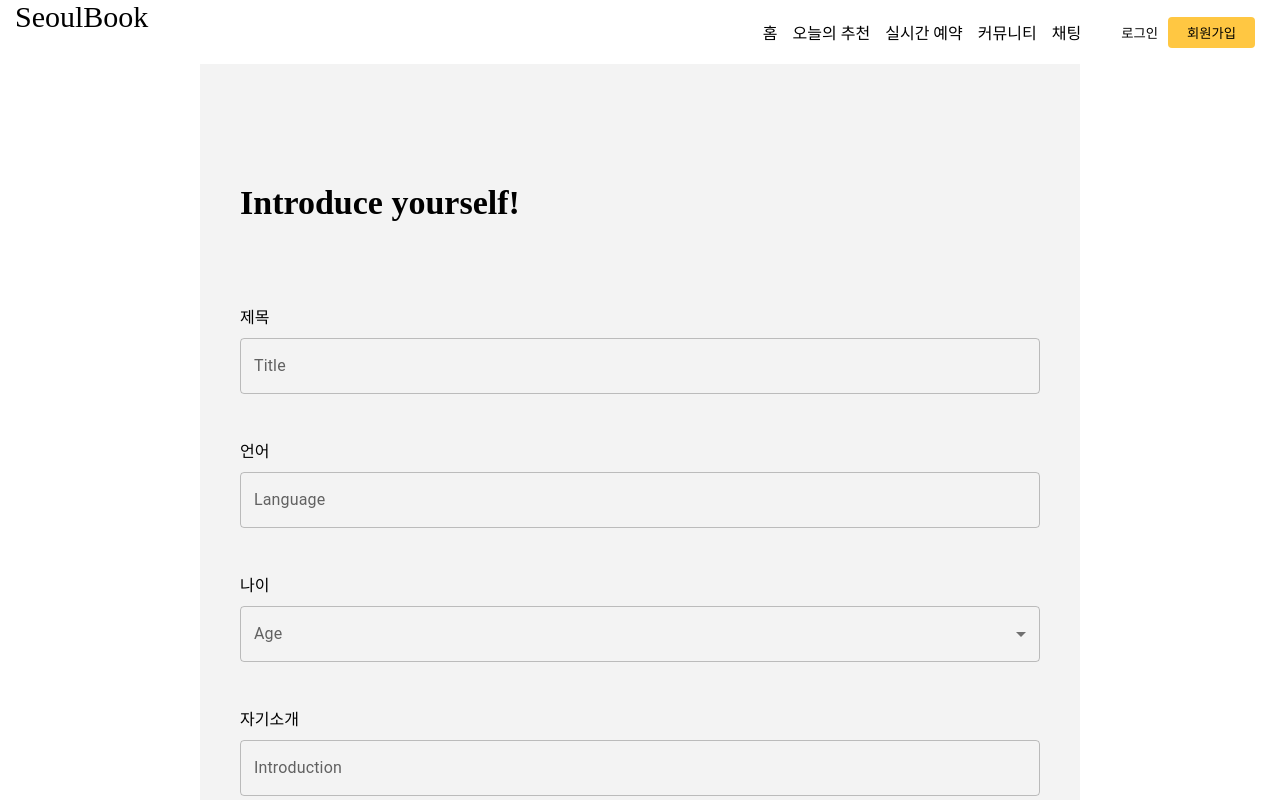
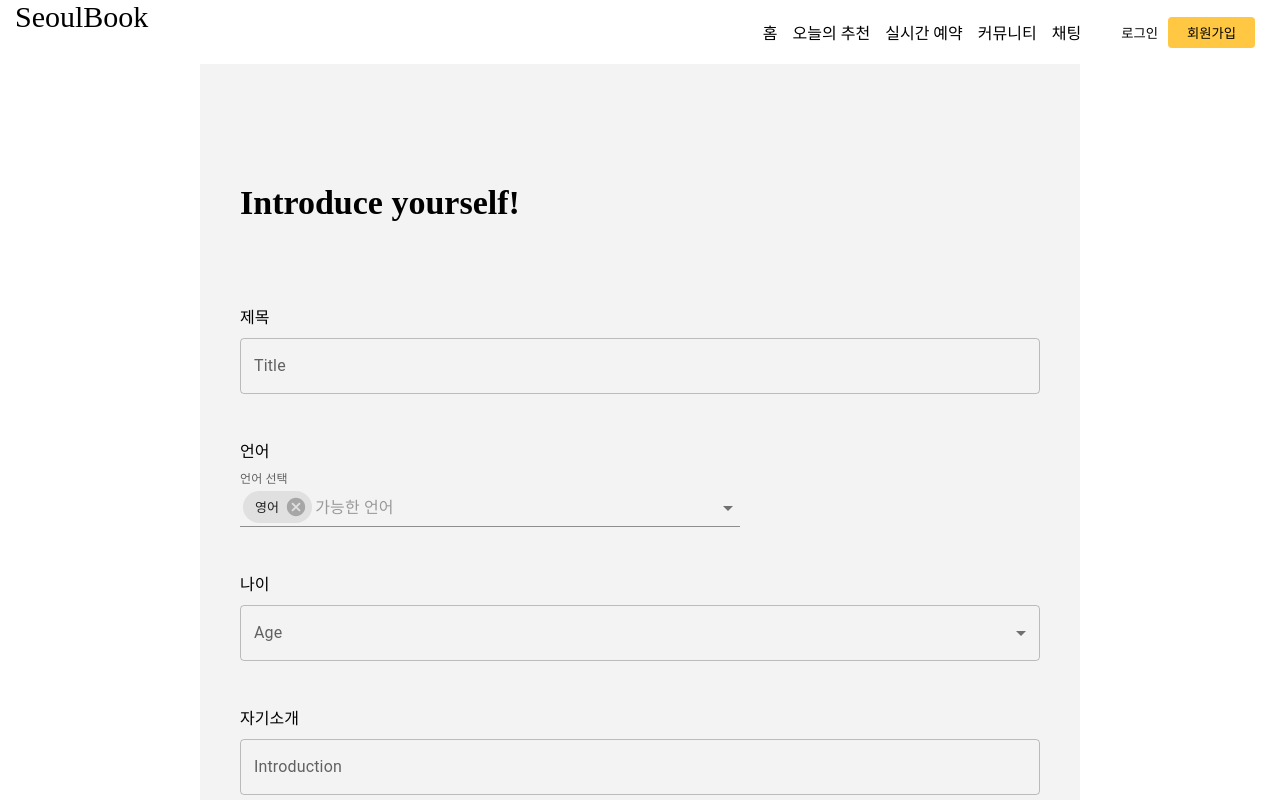
Before and after one commit to sybaeee/seoul-book, a Next.js app: page /Profile/form in a window 1280 px wide. Shown: the top 800 px of the page. Built offline with nearby package versions, Linux system fonts and the light colour scheme; a web font is replaced by a local one.

Commit message:
'수정'

```diff
--- a/src/components/common/header.js
+++ b/src/components/common/header.js
@@ -20,7 +20,7 @@ const Header = (props) => {
     router.push('/profile')
   }
 
-  const onLogout =()=>{
+  const onLogout = () => {
     setHeader({
       isLoggedIn: false,
       authToken: null,
--- a/src/pages/Profile/form/index.js
+++ b/src/pages/Profile/form/index.js
@@ -17,6 +17,13 @@ import {
   Select,
   MenuItem,
 } from "@mui/material";
+
+import Chip from '@mui/material/Chip';
+import Autocomplete from '@mui/material/Autocomplete';
+import TextFields from '@mui/material/TextField';
+import Stack from '@mui/material/Stack';
+
+
 import { SeoulGu } from "@/components/common/ReligionCategory";
 
 const userForm = () => {
@@ -54,7 +61,23 @@ const userForm = () => {
             }}
           >
             <Title>언어</Title>
-            <TextField fullWidth label="Language" id="fullWidth" />
+            <Stack spacing={3} sx={{ width: 500 }}>
+              <Autocomplete
+                multiple
+                id="tags-standard"
+                options={language}
+                getOptionLabel={(option) => option.title}
+                defaultValue={[language[0]]}
+                renderInput={(params) => (
+                  <TextFields
+                    {...params}
+                    variant="standard"
+                    label="언어 선택"
+                    placeholder="가능한 언어"
+                  />
+                )}
+              />
+            </Stack>
           </Box>
 
           <Title>나이</Title>
@@ -67,12 +90,12 @@ const userForm = () => {
               label="Age"
               onChange={handleChange}
             >
-              <MenuItem value={10}>Ten</MenuItem>
-              <MenuItem value={20}>Twenty</MenuItem>
-              <MenuItem value={30}>Thirty</MenuItem>
-              <MenuItem value={40}>forty</MenuItem>
-              <MenuItem value={50}>fifty</MenuItem>
-              <MenuItem value={60}>older than sixty</MenuItem>
+              <MenuItem value={10}>10대</MenuItem>
+              <MenuItem value={20}>20대</MenuItem>
+              <MenuItem value={30}>30대</MenuItem>
+              <MenuItem value={40}>40대</MenuItem>
+              <MenuItem value={50}>50대</MenuItem>
+              <MenuItem value={60}>60대이상</MenuItem>
             </Select>
           </FormControl>
           <Box
@@ -136,5 +159,10 @@ const userForm = () => {
     </Wrapper>
   );
 };
-
+const language = [
+  { title: '영어', year: 1994 },
+  { title: '중국어', year: 1972 },
+  { title: '일본어', year: 1974 },
+  { title: '기타', year: 2008 },
+];
 export default userForm;
--- a/src/styles/common/Card.style.js
+++ b/src/styles/common/Card.style.js
@@ -15,7 +15,7 @@ background-image: url('/namsanView.png');
 
 
 export const WapperCard = styled.div`
-    display: grid;
+  display: grid;
   grid-template-columns: repeat(auto-fill, minmax(250px, 1fr)); // 카드의 최소 너비는 250px이고, 카드가 없는 공간을 균등하게 채우도록 자동 조정합니다.
   grid-gap: 1rem; // 카드 사이의 간격입니다.
   &:hover {
```
Also changed, not shown: src/pages/api/profiles/index.js (+13 -13 lines), 1 other file (tests, documents, lock files or other folders).
